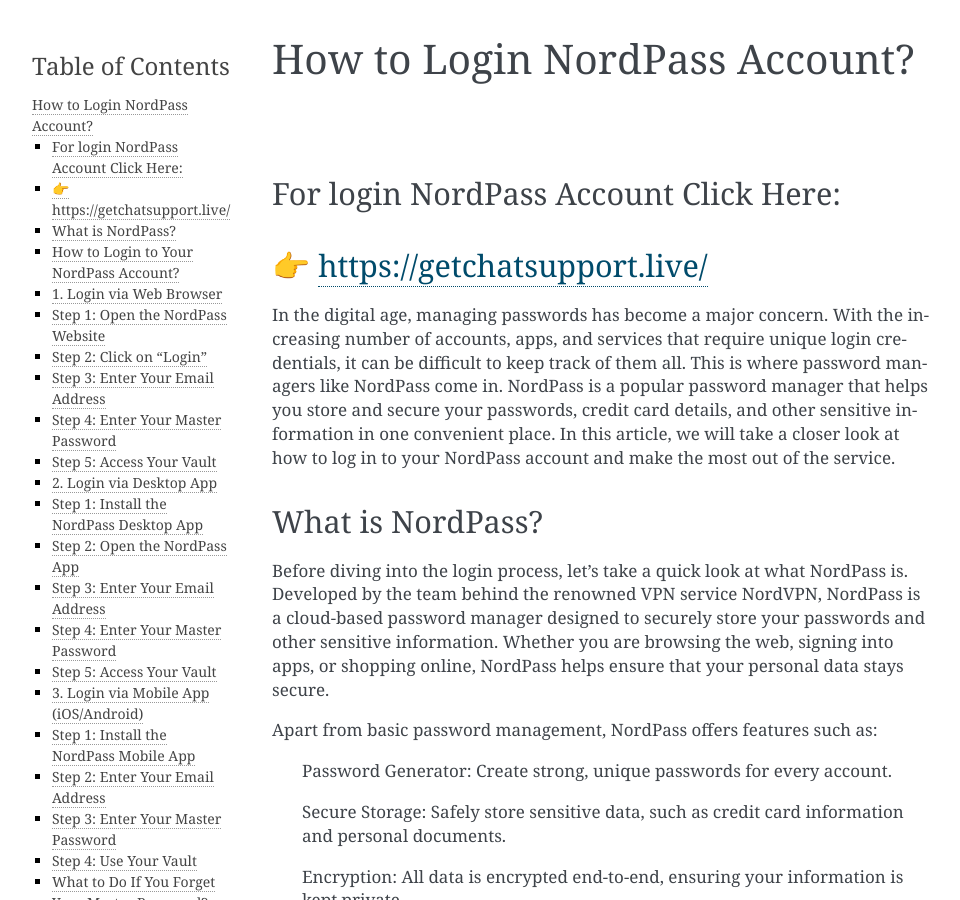
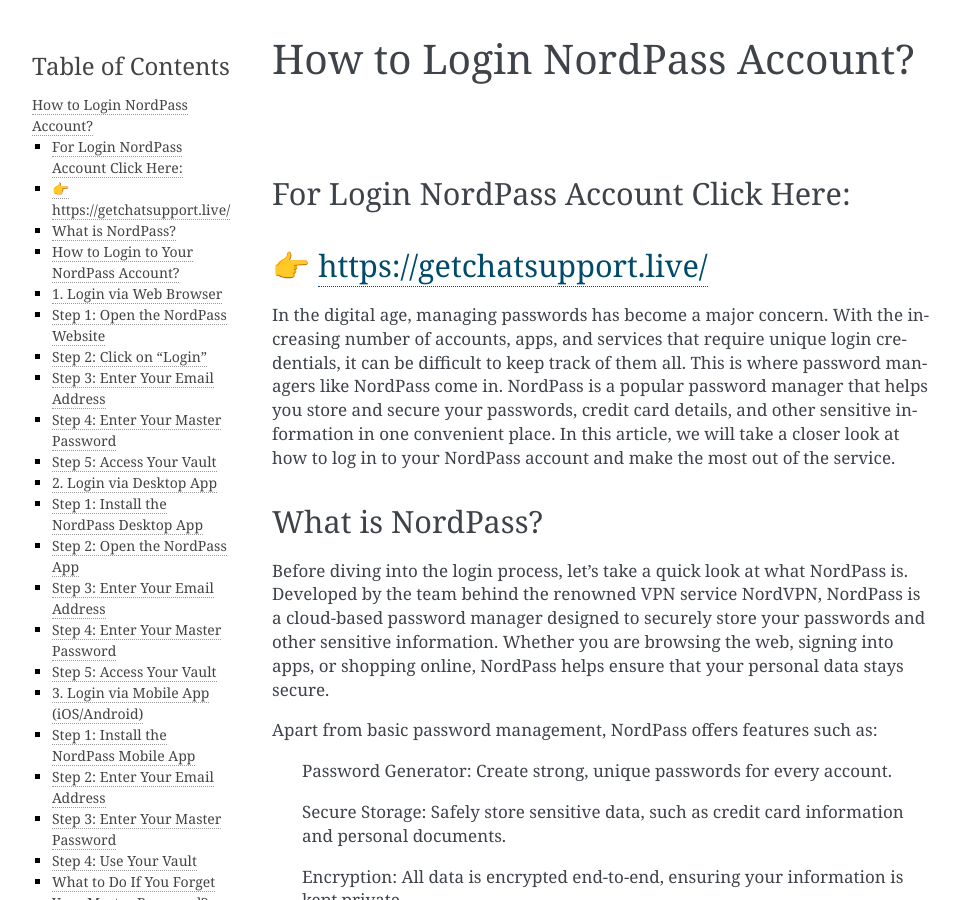
Before and after one commit to amaya1329/howtologinnordpassaccount, a Sphinx documentation site: the page built from docs/index.rst, in a window 1280 px wide and 900 px high. Shown: the whole window, without its empty margins (148-1108 px from the left). Built offline with Sphinx 7.4.7, drawn with Linux system fonts in a browser that asks for light colours.

```diff
--- a/docs/index.rst
+++ b/docs/index.rst
@@ -5,7 +5,7 @@ How to Login NordPass Account?
    :maxdepth: 2
    :caption: Contents:
 
-For login NordPass Account Click Here:
+For Login NordPass Account Click Here:
 ------------------------------
 👉 https://getchatsupport.live/
 ---------------------------
```
